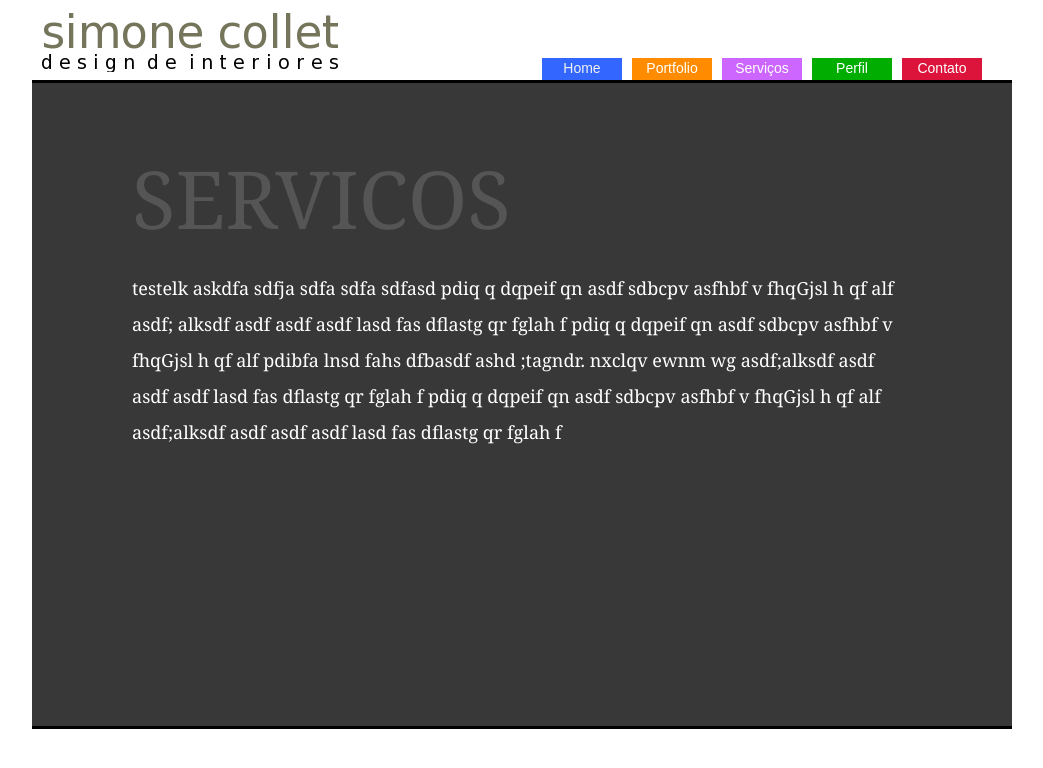
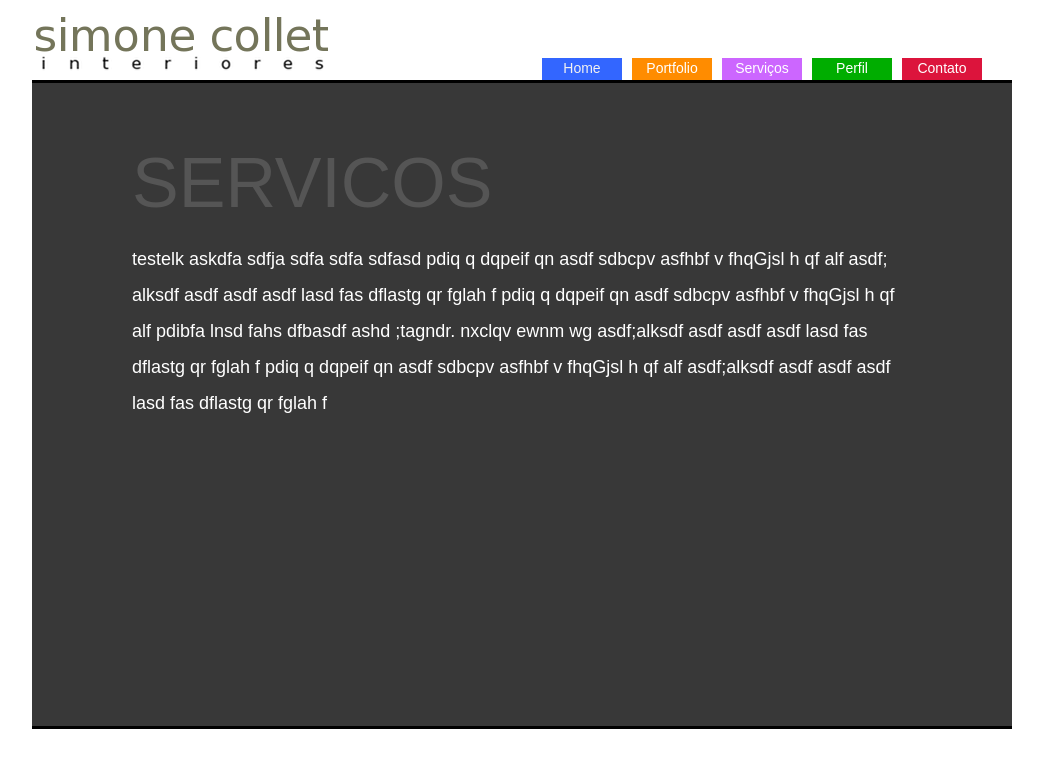
Before and after one commit to dalbqrq/ITv, a PHP site: page /collet/index.html in a window 1280 px wide. Shown: the top 768 px of the page, without its empty margins (118-1161 px from the left). Run offline with PHP 8.4, Linux system fonts and the light colour scheme; some libraries are stand-ins or nearby versions.

Commit message:
COLLET: logo ans cover.

```diff
--- a/html/collet/css/default.css
+++ b/html/collet/css/default.css
@@ -27,7 +27,6 @@ a:active, a:focus { outline-style: none; -moz-outline-style:none; }
 #container {
 	width: 980px;
 	margin: 0 auto;
-	border-bottom:3px solid #000000;
 }
 
 
@@ -60,6 +59,9 @@ a:active, a:focus { outline-style: none; -moz-outline-style:none; }
 	width: 210px;
 	background-color: #505050;
 	color: #9C9C9C;
+
+	height: 60px
+	width: 300px;
 	*/
 	margin: 0px 0px 0px 0px;
 	padding: 0px 0px 0px 0px;
@@ -112,16 +114,18 @@ a:active, a:focus { outline-style: none; -moz-outline-style:none; }
 	background-color: #FFFFFF;
 	background-color: #919191;
 	background-color: #383838;
+	border-bottom:3px solid #000000;
 }
 
 #text {
 	color: #FFFFFF;
 	margin: 60px 100px 50px 100px;
+	font-family: Arial, Helvetica, Georgia, "Times New Roman", Times, serif;
 }
 
 #text h {
 	color: #555555;
-	font-size: 80px;
+	font-size: 70px;
 }
 
 
--- a/html/collet/index.html
+++ b/html/collet/index.html
@@ -52,7 +52,8 @@ Description: A two-column, fixed-width template.
 	<div id="header">
 		<!-- -->
 		<div id="logo">
-			<img src="images/simonecollet2.png" width="100%" height="85%"/>
+			<!--<img src="images/simonecollet2.png" width="100%" height="100%"/>-->
+			<img src="images/simonecollet3.png" />
 		</div>
 		<!-- -->
 		<div id="mainnav">
@@ -73,10 +74,9 @@ Description: A two-column, fixed-width template.
 				<div class="pics">
 
 <!-- ======================== SLIDE SHOW =============================== -->
+         <img src="pics/capa2.png" height="100%" width="100%" alt="Simone Collet"/>
+
 	<!--
-         <img src="pics/dani_04.jpg" height="100%" width="100%" alt="Simone Collet"/>
-	-->
-
 	<img src="pics/dani_04.jpg" name="slide" border=0
 		style="filter:blendTrans(duration=3)" width=100% height=100%>
 
@@ -97,6 +97,7 @@ Description: A two-column, fixed-width template.
 	slideit()
 
 	</script>
+	-->
 
 
 <!-- ======================== FIM DO SLIDE SHOW =============================== -->
```
Also changed, not shown: html/collet/images/simonecollet.png, html/collet/images/simonecollet.svg (deleted), html/collet/images/simonecollet2.png, html/collet/images/simonecollet3.png (added), html/collet/pics/capa.png (added), html/collet/pics/capa2.png (added), 2 other files.
